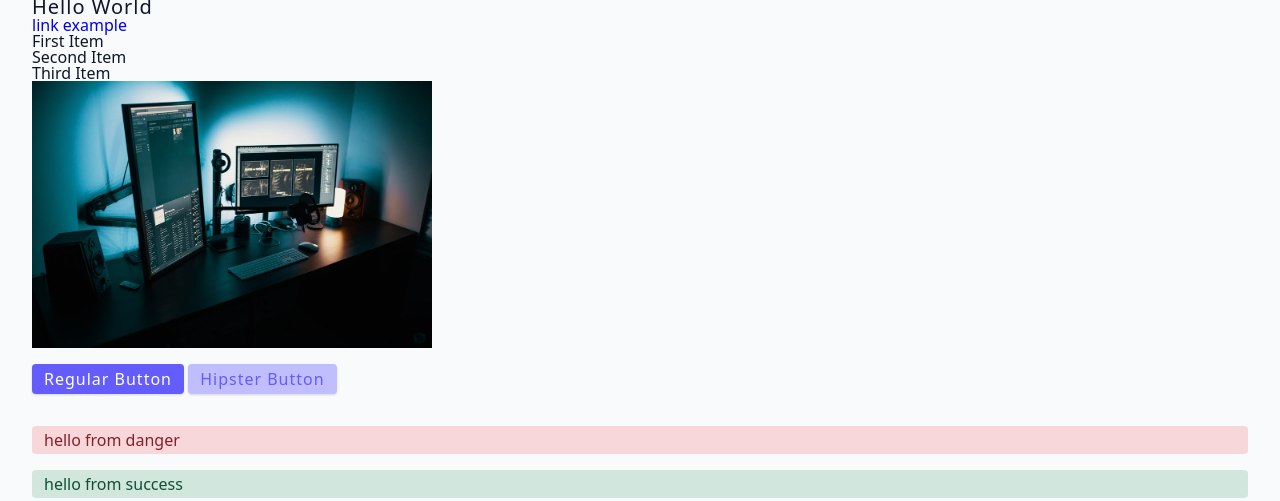
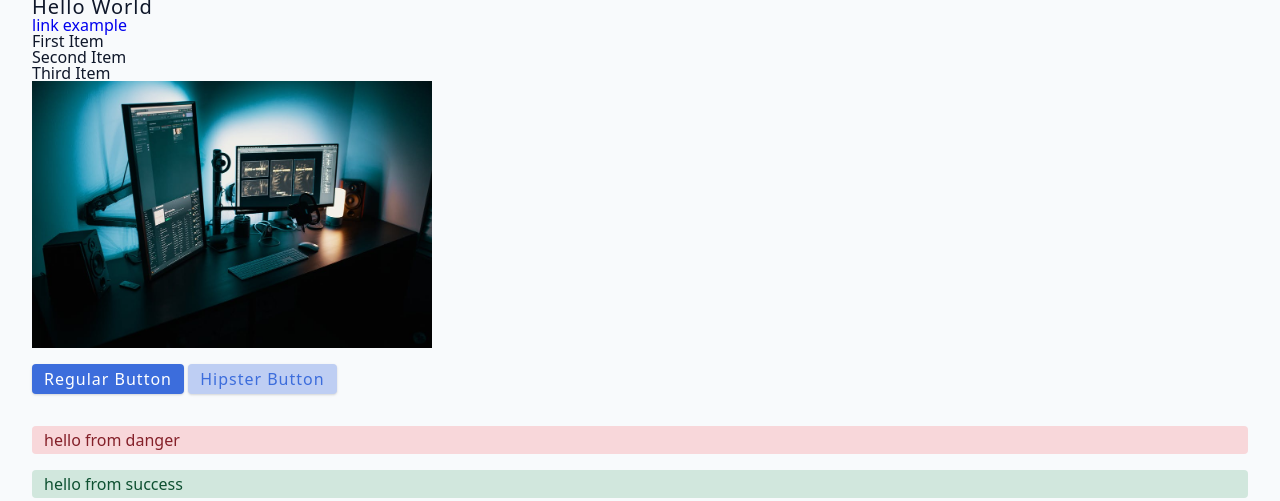
Before and after one commit to krtEngineer/default_css_starter, a plain HTML site: page index.html in a window 1280 px wide. Shown: the part 299-800 px from the top of the page. Drawn offline with Linux system fonts and the light colour scheme.

Commit message:
Changed primary color shaded to blue shades.
Signed-off-by: krtEngineer <krt.engineer@gmail.com>

```diff
--- a/css/styles.css
+++ b/css/styles.css
@@ -17,15 +17,15 @@ html {
 
 :root {
   /* colors */
-  --primary-100: #e2e0ff;
-  --primary-200: #c1beff;
-  --primary-300: #a29dff;
-  --primary-400: #837dff;
-  --primary-500: #645cff;
-  --primary-600: #504acc;
-  --primary-700: #3c3799;
-  --primary-800: #282566;
-  --primary-900: #141233;
+  --primary-100: #e9effb;
+  --primary-200: #becef3;
+  --primary-300: #93aeec;
+  --primary-400: #678ee4;
+  --primary-500: #3c6ddc;
+  --primary-600: #2354c3;
+  --primary-700: #1b4198;
+  --primary-800: #132f6c;
+  --primary-900: #0c1c41;
 
   /* grey */
   --grey-50: #f8fafc;
```
